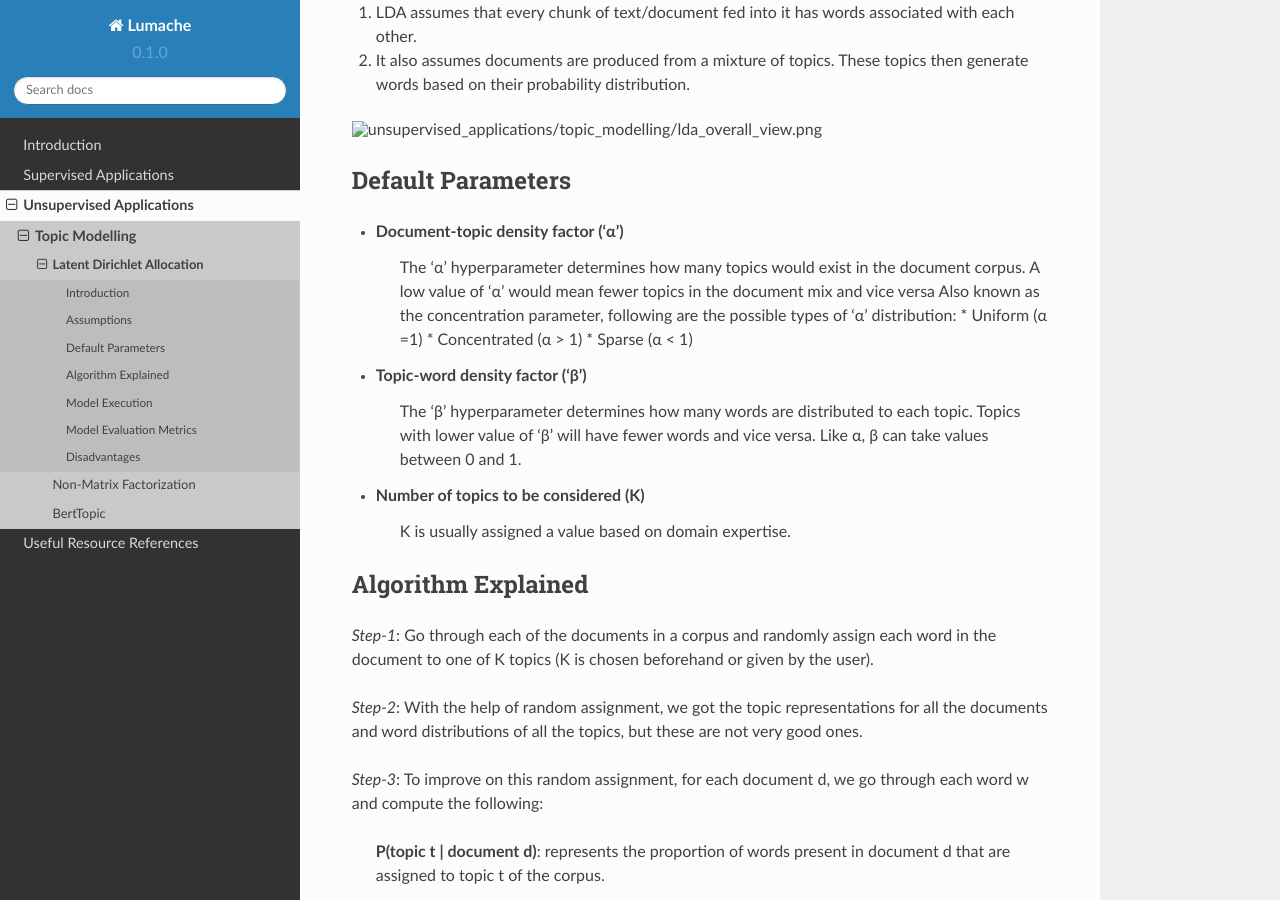
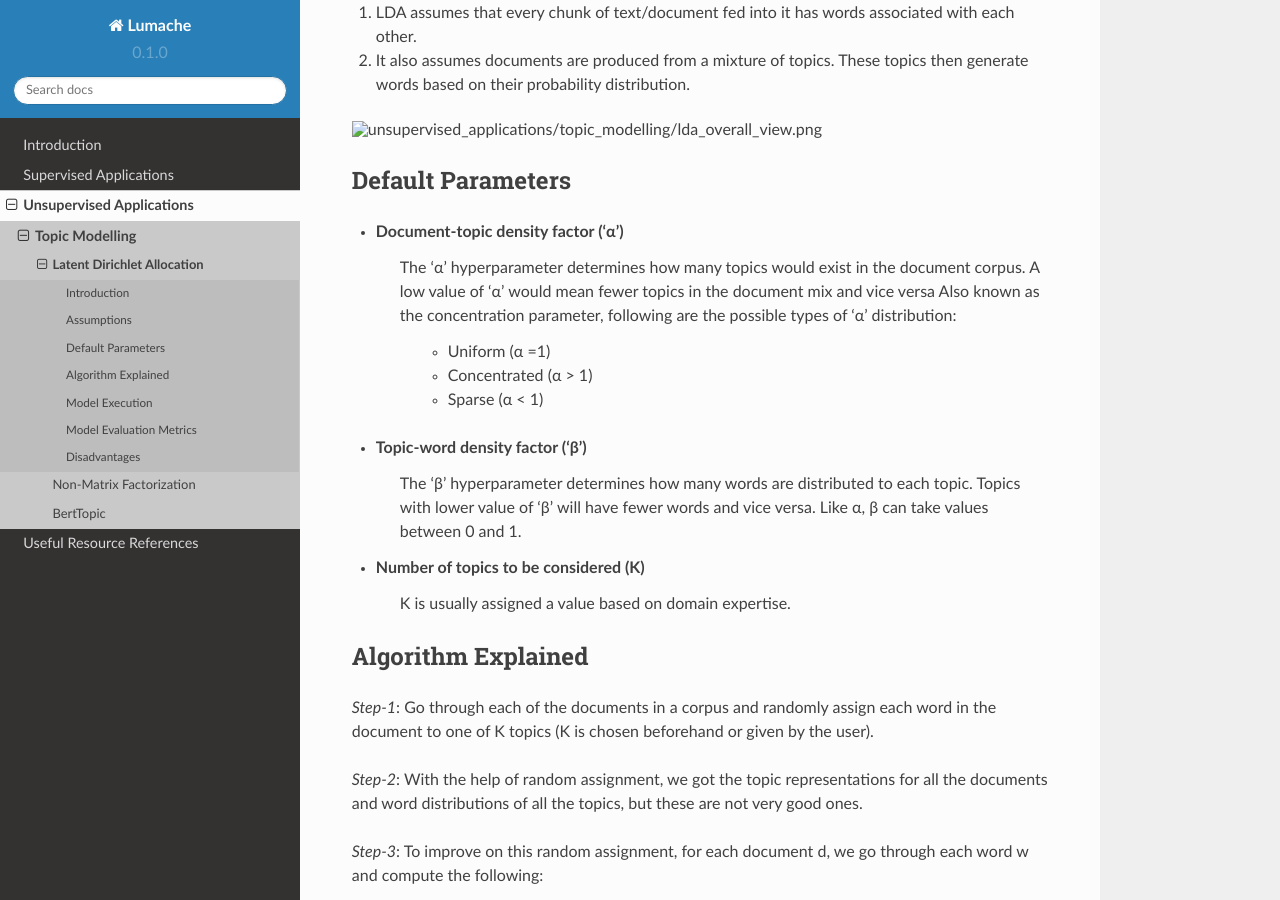
Before and after one commit to Aish2334/NLP-Technical-Documentation, a Sphinx documentation site: the page built from docs/source/unsupervised_applications/topic_modelling/latent_dirichlet_allocation.rst, in a window 1280 px wide and 900 px high, scrolled down 607 px. Built offline with Sphinx 7.4.7 and the Read the Docs theme 2.0.0, drawn with Linux system fonts in a browser that asks for light colours; pages that are not in the unit, such as notebooks, are missing from menus.

Commit message:
Updated lda page

```diff
--- a/docs/source/unsupervised_applications/topic_modelling/latent_dirichlet_allocation.rst
+++ b/docs/source/unsupervised_applications/topic_modelling/latent_dirichlet_allocation.rst
@@ -31,9 +31,9 @@ ___________________
 * **Document-topic density factor (‘α’)**
 	The ‘α’ hyperparameter determines how many topics would exist in the document corpus. A low value of ‘α’ would mean fewer topics in the document mix and vice versa
 	Also known as the concentration parameter, following are the possible types of ‘α’ distribution:
-	* Uniform (α =1)
-	* Concentrated (α > 1)
-	* Sparse (α < 1)
+		- Uniform (α =1)
+		- Concentrated (α > 1)
+		- Sparse (α < 1)
 
 * **Topic-word density factor (‘β’)**
     The ‘β’ hyperparameter determines how many words are distributed to each topic. Topics with lower value of ‘β’ will have fewer words and vice versa. Like α, β can take values between 0 and 1.
@@ -85,9 +85,8 @@ ___________________
 
 * *LDA results may not be robust* - Documents with identical wording may be stated as having wildly different topical content. Since LDA results are probabilistic, we wouldn’t necessarily expect identically-worded documents to have the exact same topical distributions. In the event that this happens, it becomes difficult to differentiate between such documents.
 
-
 * *LDA results may not be explicable* - The results of an LDA give probability distributions for the topics over the vocabulary. In order to understand what each topic is about 'semantically', we can list the words in order of decreasing probability, and look at the top j words per topic for some j. Thus, we are looking at a list of words that is somehow representative of this topic. But these words typically don’t fit together in an easily-comprehensible way. We don’t usually get a list like:
 
-   Topic x: banana, orange, grapefruit, peel, vitamin, five, watermelon
+Topic x: banana, orange, grapefruit, peel, vitamin, five, watermelon
 
-   Thus, we need to strongly rely on guess-work to find the best possible semantically appropriate topic for a set of its top words.
+Thus, we need to strongly rely on guess-work to find the best possible semantically appropriate topic for a set of its top words.
```
